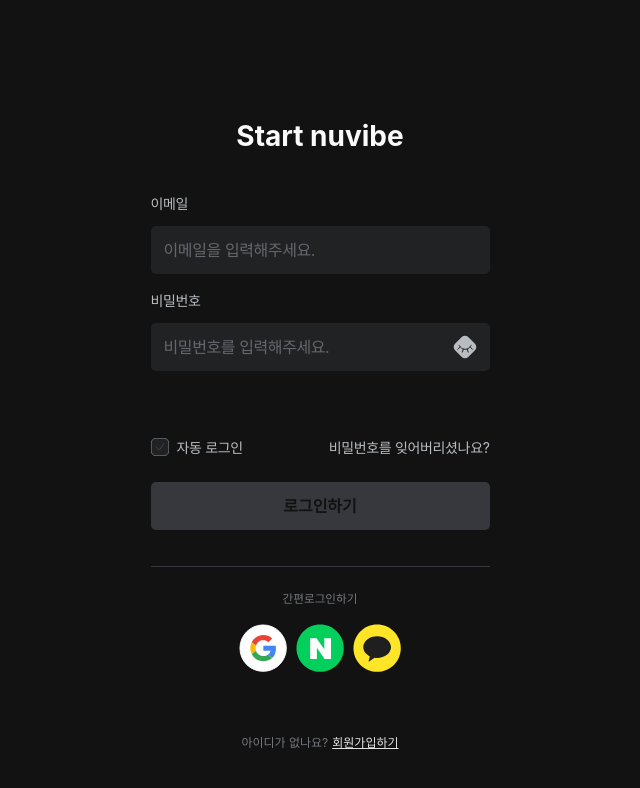
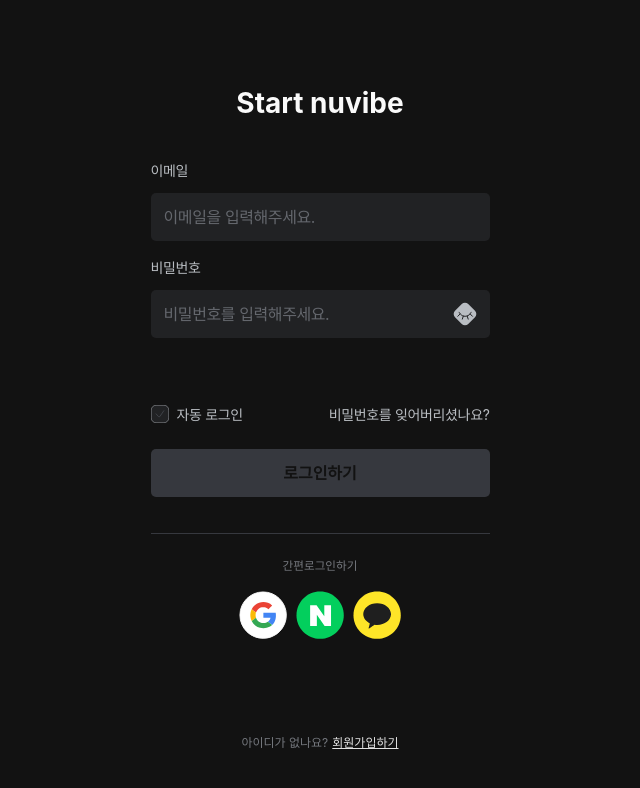
Before and after one commit to Team-Nuvibe/FE, a React (Vite) app: page /login in a window 1280 px wide. Shown: the top 788 px of the page, without its empty margins (320-960 px from the left). Built offline with nearby package versions, Linux system fonts and the light colour scheme; no server answers; a web font is replaced by a local one.

Commit message:
fix : 로그인 페이지 수정

```diff
--- a/src/pages/onboarding/LoginPage.tsx
+++ b/src/pages/onboarding/LoginPage.tsx
@@ -39,7 +39,7 @@
   // 이미 로그인 해있을 시 리다이렉트
   // 로그아웃 직후에는 이동 x
   useEffect(() => {
-    console.log(redirectPath)
+    console.log(redirectPath);
     if (accessToken && !location.state?.isLogout) {
       navigate(redirectPath, { replace: true });
     }
@@ -131,7 +131,8 @@
 
   return (
     <>
-      <div className="relative flex min-h-[100dvh] flex-col items-center justify-center text-white">
+      <div className="relative flex min-h-[100dvh] flex-col items-center text-white">
+        <div className="flex w-full flex-1 flex-col items-center justify-center">
           <div className="H0 flex w-full items-center justify-center p-9 text-white">
             Start nuvibe
           </div>
@@ -230,8 +231,8 @@
               </span>
             </div>
           )}
-
-        <footer className="absolute !bottom-12 flex w-full justify-center gap-1 pb-[env(safe-area-inset-bottom)] text-[12px]">
+        </div>
+        <footer className="mt-auto mb-12 flex w-full justify-center gap-1 pb-[env(safe-area-inset-bottom)] text-[12px]">
           <p className="text-gray-500">아이디가 없나요?</p>
           <NavLink
             key="/signup"
```
Lines whose indentation alone changed are shown as unchanged.
